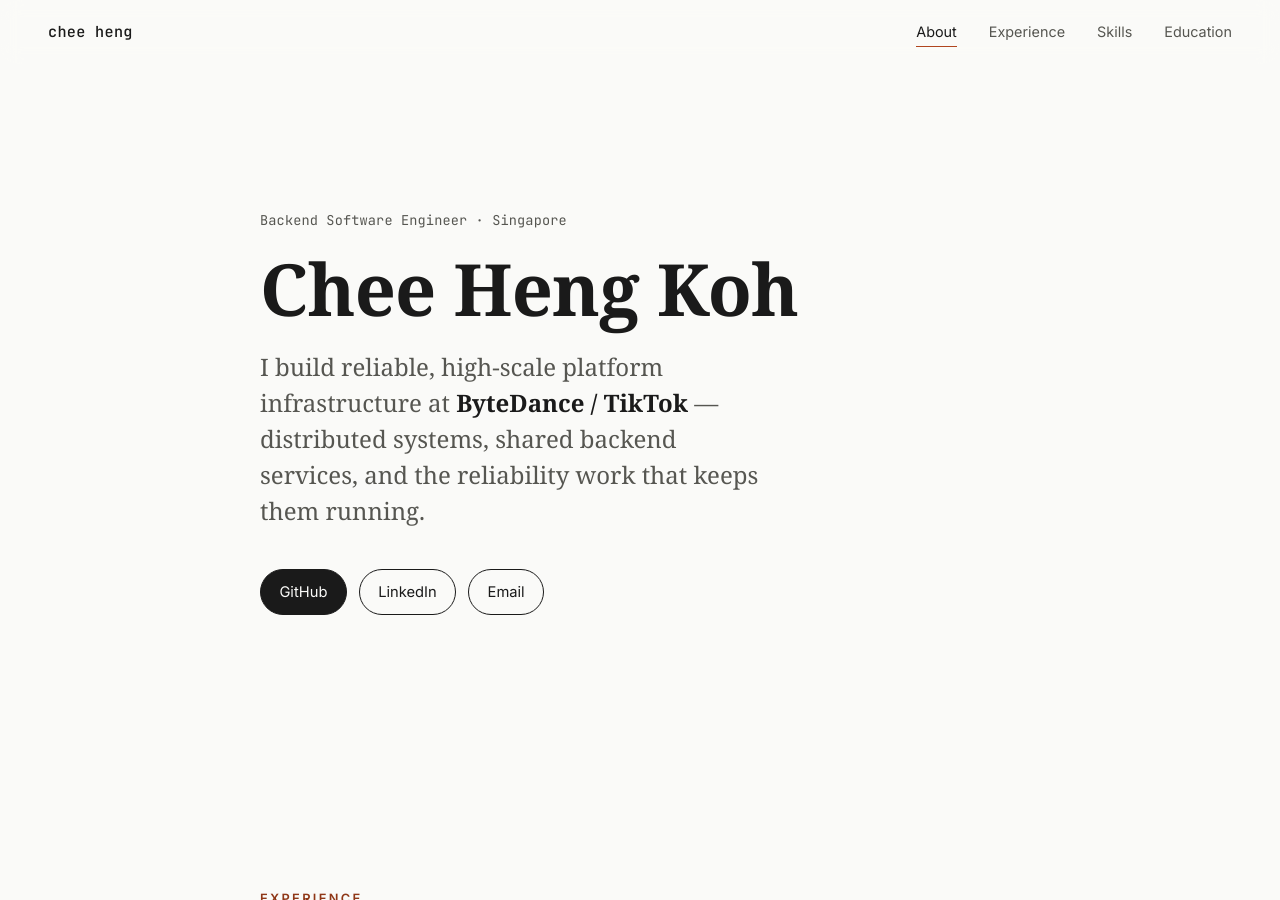
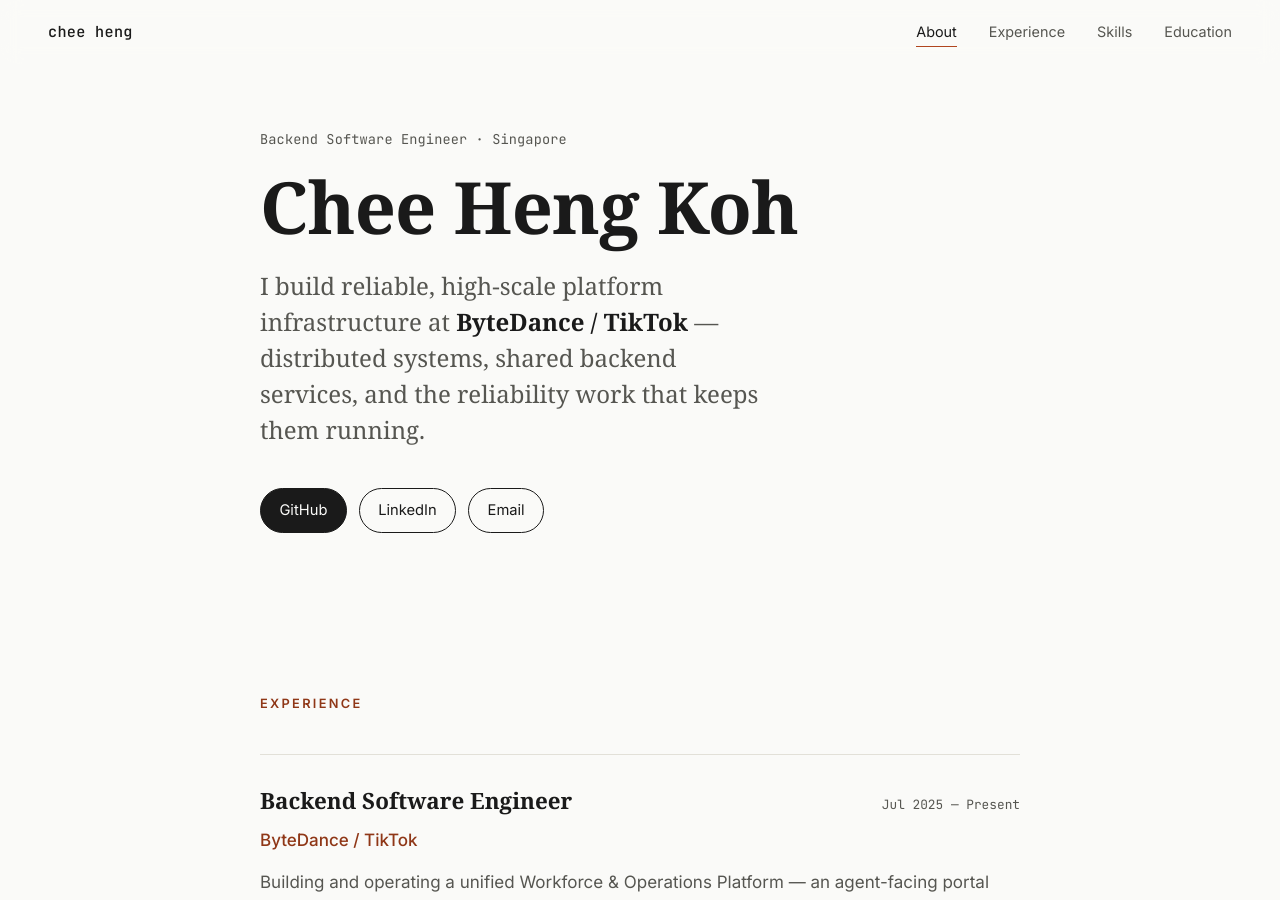
Before and after one commit to cheehengk/cheehengk.github.io, a Jekyll site: the page built from index.html, in a window 1280 px wide and 900 px high. Built offline with Jekyll 4.4.1, drawn with Linux system fonts in a browser that asks for light colours; some web fonts are replaced.

Commit message:
Remove large gap below hero
The hero forced min-height:88vh and vertically centered its content,
leaving a big empty band between the buttons and the Experience section.
Size the hero to its content with comfortable top padding instead.

Co-Authored-By: Claude Opus 4.8 <noreply@anthropic.com>
Claude-Session: https://claude.ai/code/session_01SHbdLrhHU6hhNdeaTNkRkX

```diff
--- a/assets/css/main.css
+++ b/assets/css/main.css
@@ -135,10 +135,11 @@ a { color: inherit; text-decoration: none; }
 
 /* ---------- Hero ---------- */
 .hero {
-  min-height: 88vh;
+  /* Size to content rather than the viewport so there isn't a large empty
+     band between the buttons and the Experience section. */
   display: flex;
   align-items: center;
-  padding: 6rem clamp(1.25rem, 5vw, 3rem) 4rem;
+  padding: 8rem clamp(1.25rem, 5vw, 3rem) 4rem;
 }
 .hero__eyebrow {
   font-family: var(--mono);
```
